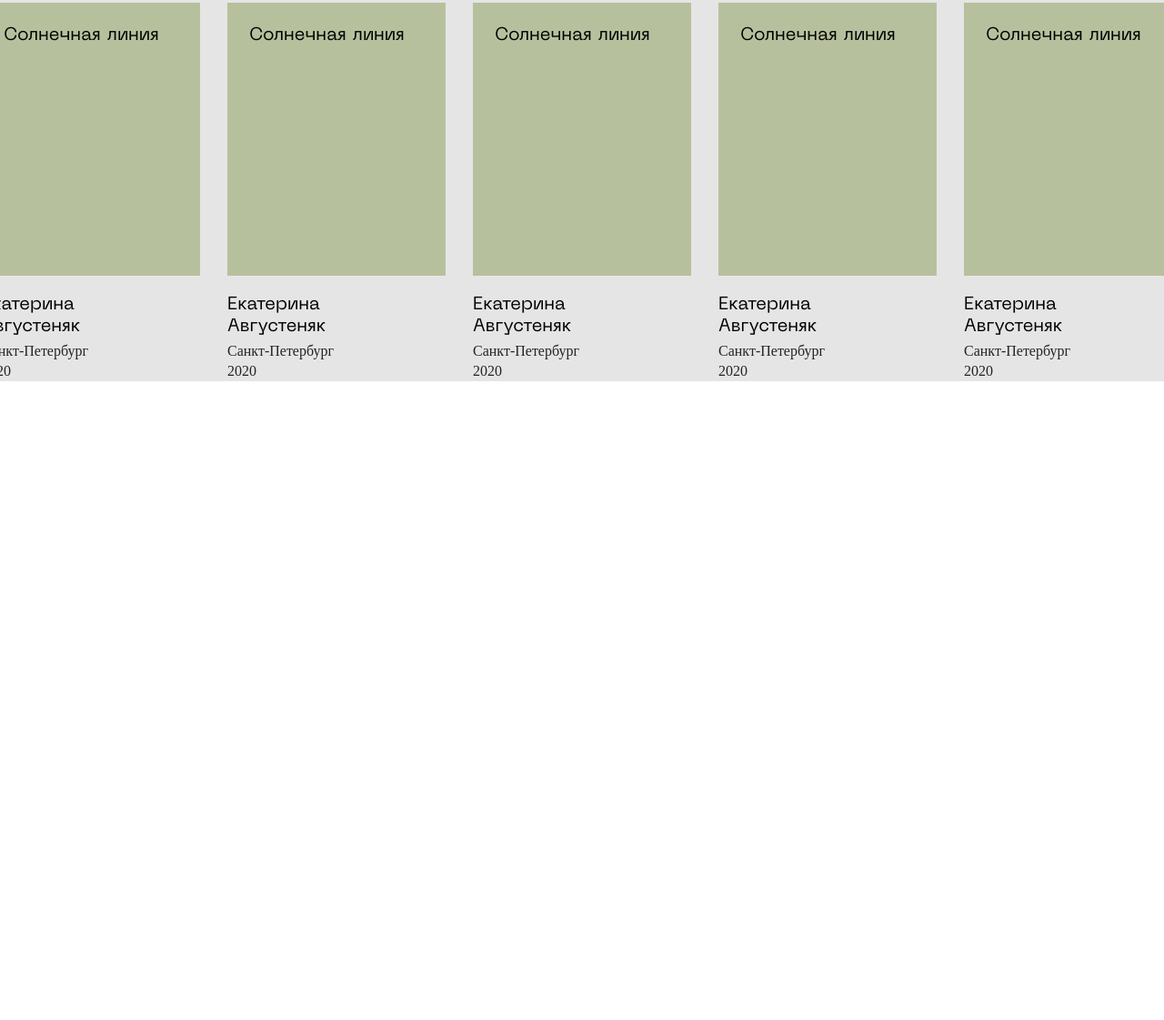
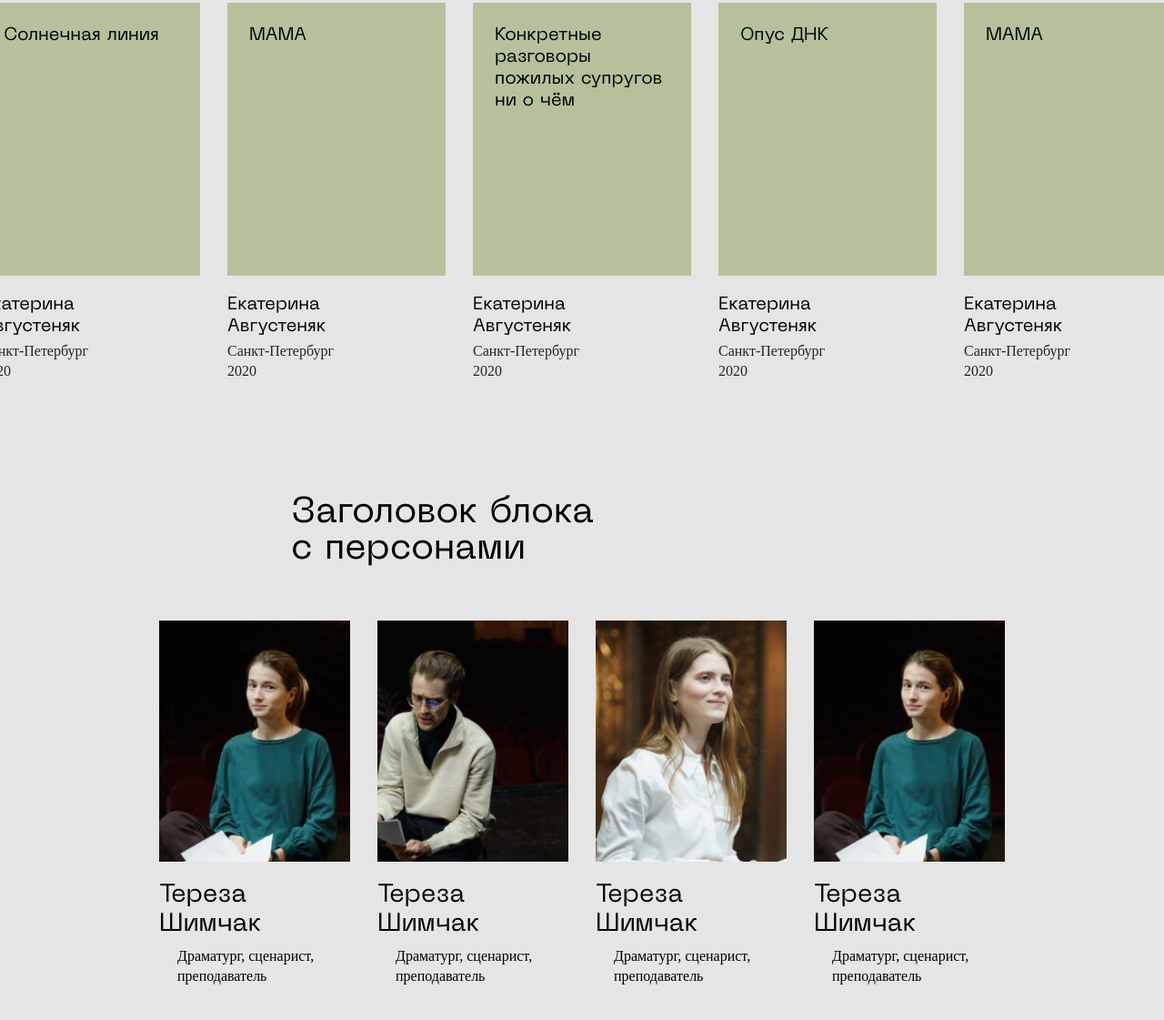
Before and after one commit to work-in-group/lubimovka, a website built with webpack: page src/index.html in a window 1280 px wide. Shown: the part 489-1610 px from the top of the page at 91% size. Before the commit the page ends 908 px from the top, so only its background shows below. Built offline with nearby package versions, Linux system fonts and the light colour scheme; files whose address does not match are found by name.

Commit message:
feat: сверстать блок staff

```diff
--- /dev/null
+++ b/src/blocks/staff/__about/staff__about.css
@@ -0,0 +1,9 @@
+.staff__about {
+  font-family: 'Formular';
+  font-style: normal;
+  font-weight: 300;
+  font-size: 16px;
+  line-height: 22px;
+  margin: 8px 0 0 20px;
+  max-width: 190px;
+}
--- /dev/null
+++ b/src/blocks/staff/__card/staff__card.css
@@ -0,0 +1,8 @@
+.staff__card {
+  position: relative;
+  margin-left: 30px;
+}
+
+.staff__card:first-of-type {
+  margin-left: 0;
+}
--- /dev/null
+++ b/src/blocks/staff/__cards/staff__cards.css
@@ -0,0 +1,7 @@
+.staff__cards {
+  margin: 0;
+  padding: 0;
+  list-style: none;
+  display: flex;
+  justify-content: center;
+}
--- /dev/null
+++ b/src/blocks/staff/__image/staff__image.css
@@ -0,0 +1,5 @@
+.staff__image {
+  height: 265px;
+  width: 210px;
+  object-fit: cover;
+}
--- /dev/null
+++ b/src/blocks/staff/__name/staff__name.css
@@ -0,0 +1,9 @@
+.staff__name {
+  font-family: 'Neue Machina';
+  font-style: normal;
+  font-weight: 400;
+  font-size: 28px;
+  line-height: 32px;
+  margin: 16px 0 0;
+  max-width: 190px;
+}
--- /dev/null
+++ b/src/blocks/staff/__title/staff__title.css
@@ -0,0 +1,12 @@
+.staff__title {
+  font-family: 'Neue Machina';
+  font-style: normal;
+  font-weight: 400;
+  font-size: 40px;
+  line-height: 40px;
+  margin-top: 0;
+  margin-right: 0;
+  margin-bottom: 58px;
+  margin-left: 25%;
+  max-width: 358px;
+}
--- /dev/null
+++ b/src/blocks/staff/staff.css
@@ -0,0 +1,4 @@
+.staff {
+  background-color: #E5E5E5;
+  padding: 125px 0 112px;
+}
--- a/src/index.html
+++ b/src/index.html
@@ -71,28 +71,28 @@
           <p class="plays__year">2020</p>
         </li>
         <li class="plays__card"><h2 class="plays__name"></h2>
-          <h2 class="plays__name">Солнечная линия</h2>
+          <h2 class="plays__name">МАМА</h2>
           <img class="place__image" src="./images/plays-rectangle.png" alt="Прямоугольник">
           <p class="plays__author">Екатерина Августеняк</p>
           <p class="plays__place">Санкт-Петербург</p>
           <p class="plays__year">2020</p>
         </li>
         <li class="plays__card"><h2 class="plays__name"></h2>
-          <h2 class="plays__name">Солнечная линия</h2>
+          <h2 class="plays__name">Конкретные разговоры пожилых супругов ни о чём</h2>
           <img class="place__image" src="./images/plays-rectangle.png" alt="Прямоугольник">
           <p class="plays__author">Екатерина Августеняк</p>
           <p class="plays__place">Санкт-Петербург</p>
           <p class="plays__year">2020</p>
         </li>
         <li class="plays__card"><h2 class="plays__name"></h2>
-          <h2 class="plays__name">Солнечная линия</h2>
+          <h2 class="plays__name">Опус ДНК</h2>
           <img class="place__image" src="./images/plays-rectangle.png" alt="Прямоугольник">
           <p class="plays__author">Екатерина Августеняк</p>
           <p class="plays__place">Санкт-Петербург</p>
           <p class="plays__year">2020</p>
         </li>
         <li class="plays__card"><h2 class="plays__name"></h2>
-          <h2 class="plays__name">Солнечная линия</h2>
+          <h2 class="plays__name">МАМА</h2>
           <img class="place__image" src="./images/plays-rectangle.png" alt="Прямоугольник">
           <p class="plays__author">Екатерина Августеняк</p>
           <p class="plays__place">Санкт-Петербург</p>
@@ -101,7 +101,29 @@
       </ul>
     </section>
     <section class="staff">
-
+      <h1 class="staff__title">Заголовок блока с персонами</h1>
+      <ul class="staff__cards">
+        <li class="staff__card">
+          <img class="staff__image" src="./images/photos-woman-in-green.jpg" alt="Фото">
+          <h2 class="staff__name">Тереза Шимчак</h2>
+          <p class="staff__about">Драматург, сценарист, преподаватель</p>
+        </li>
+        <li class="staff__card">
+          <img class="staff__image" src="./images/photos-man.jpg" alt="Фото">
+          <h2 class="staff__name">Тереза Шимчак</h2>
+          <p class="staff__about">Драматург, сценарист, преподаватель</p>
+        </li>
+        <li class="staff__card">
+          <img class="staff__image" src="./images/photos-woman-in-white.jpg" alt="Фото">
+          <h2 class="staff__name">Тереза Шимчак</h2>
+          <p class="staff__about">Драматург, сценарист, преподаватель</p>
+        </li>
+        <li class="staff__card">
+          <img class="staff__image" src="./images/photos-woman-in-green.jpg" alt="Фото">
+          <h2 class="staff__name">Тереза Шимчак</h2>
+          <p class="staff__about">Драматург, сценарист, преподаватель</p>
+        </li>
+      </ul>
     </section>
     <section class="interactive">
 
--- a/src/pages/index.css
+++ b/src/pages/index.css
@@ -27,10 +27,10 @@
 @import url(../blocks/plays/__place/plays__place.css);
 @import url(../blocks/plays/__year/plays__year.css);
 
-@import url();
-@import url();
-@import url();
-@import url();
-@import url();
-@import url();
-@import url();
+@import url(../blocks/staff/staff.css);
+@import url(../blocks/staff/__title/staff__title.css);
+@import url(../blocks/staff/__cards/staff__cards.css);
+@import url(../blocks/staff/__card/staff__card.css);
+@import url(../blocks/staff/__image/staff__image.css);
+@import url(../blocks/staff/__name/staff__name.css);
+@import url(../blocks/staff/__about/staff__about.css);
```
